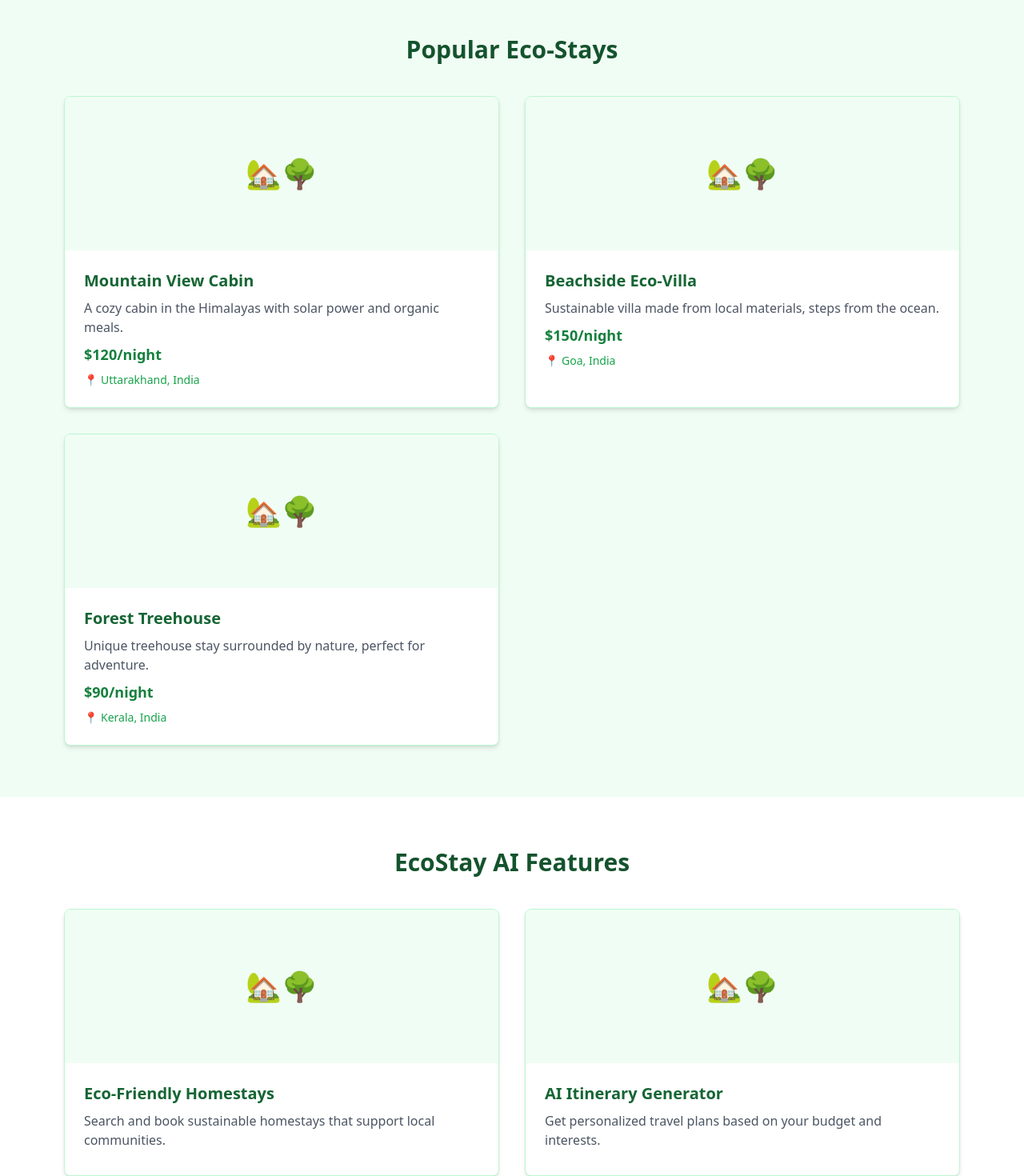
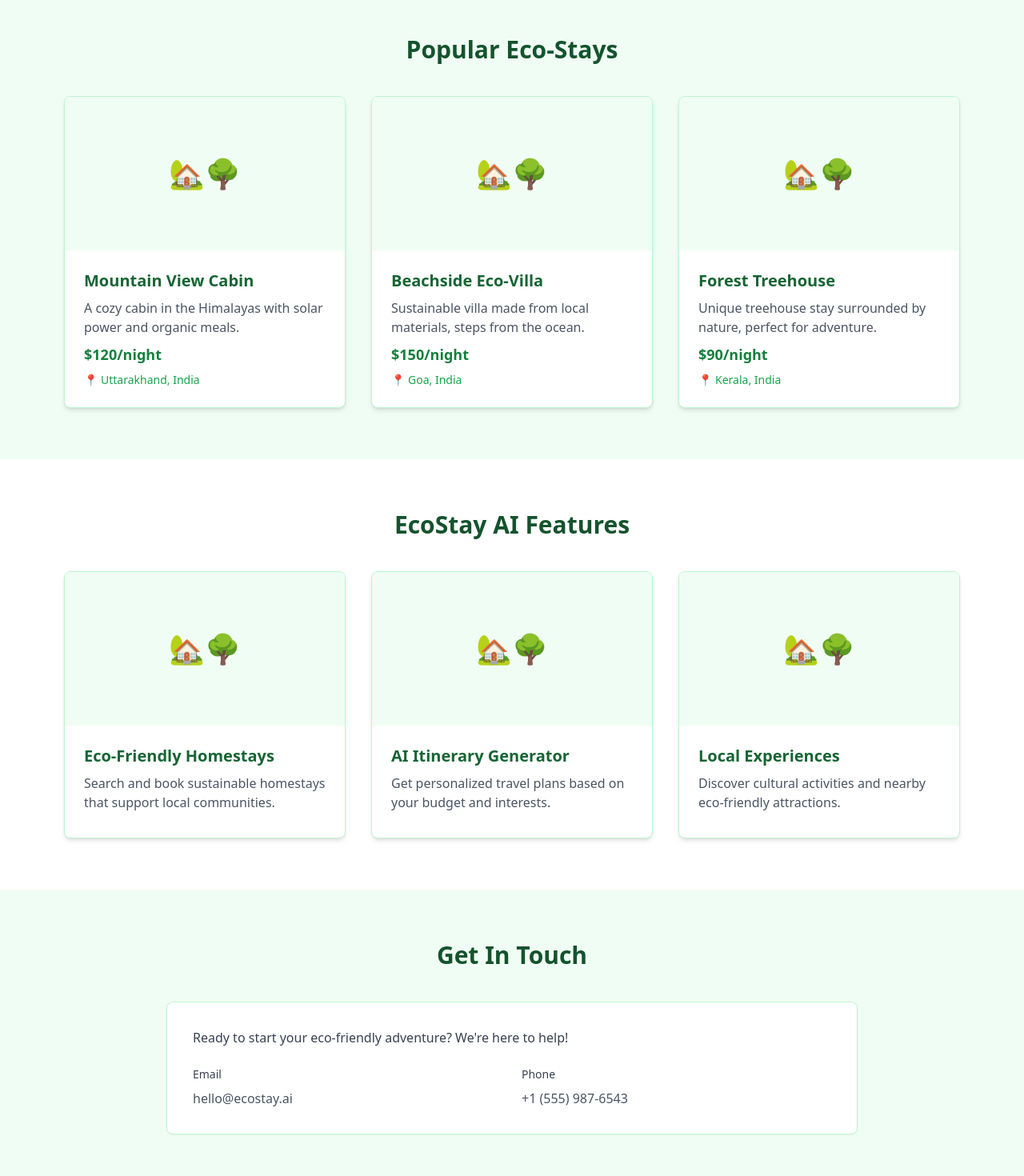
Before and after one commit to Ritikasingh-23/EcoStay-AI, a Next.js app: page / in a window 1280 px wide. Shown: the part 520-1990 px from the top of the page at 80% size. Built offline with nearby package versions, Linux system fonts and the light colour scheme.

Commit message:
Update grid columns to 3 on desktop

```diff
--- a/app/page.jsx
+++ b/app/page.jsx
@@ -69,8 +69,7 @@ function HomePage() {
         <section id="popular-stays" className="py-16 bg-green-50">
           <div className="max-w-6xl mx-auto px-4">
             <h2 className="text-3xl font-bold text-center mb-10 text-green-900">{websiteContent.popularStaysTitle}</h2>
-            <div className="grid grid-cols-1 md:grid-cols-2 gap-8">
-              {/* Changed to 2 columns on desktop! */}
+            <div className="grid grid-cols-1 md:grid-cols-3 gap-8">
               {firstStayCard}
               {secondStayCard}
               {thirdStayCard}
@@ -82,8 +81,7 @@ function HomePage() {
         <section id="services" className="py-16">
           <div className="max-w-6xl mx-auto px-4">
             <h2 className="text-3xl font-bold text-center mb-10 text-green-900">{websiteContent.servicesTitle}</h2>
-            <div className="grid grid-cols-1 md:grid-cols-2 gap-8">
-              {/* Changed to 2 columns on desktop! */}
+            <div className="grid grid-cols-1 md:grid-cols-3 gap-8">
               {firstFeatureCard}
               {secondFeatureCard}
               {thirdFeatureCard}
```
